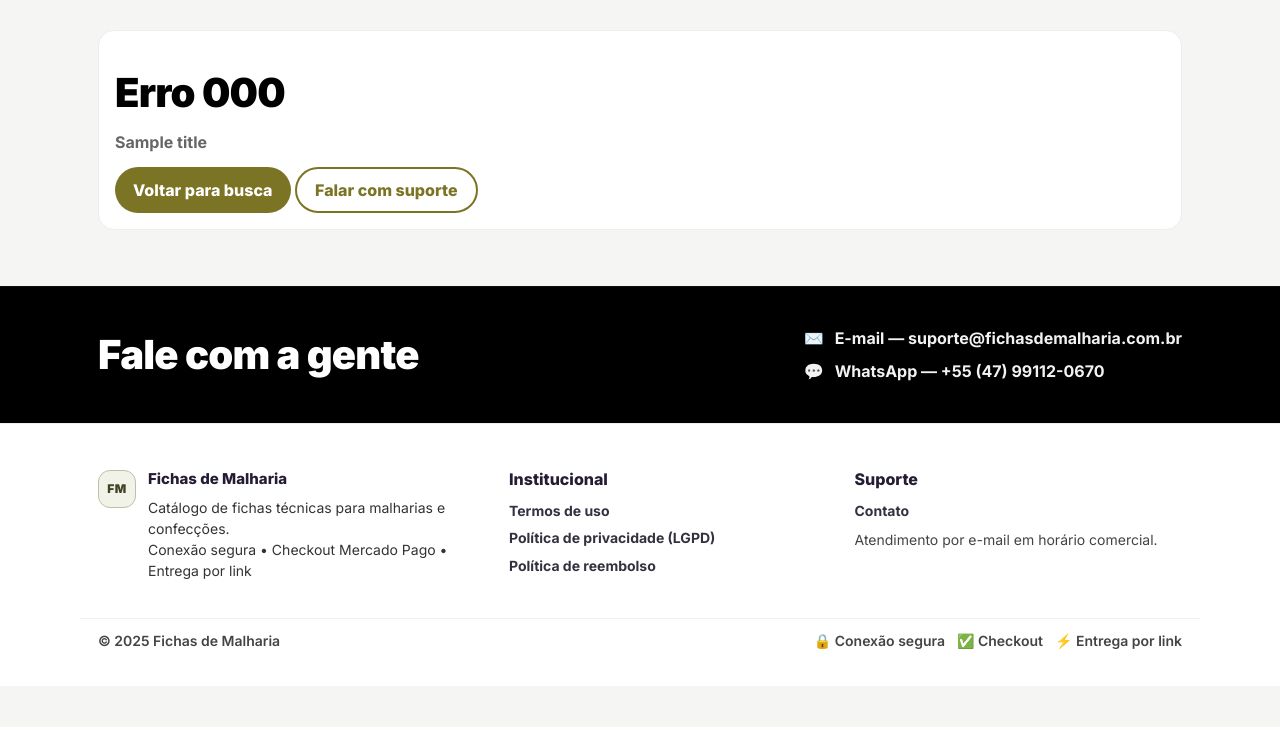
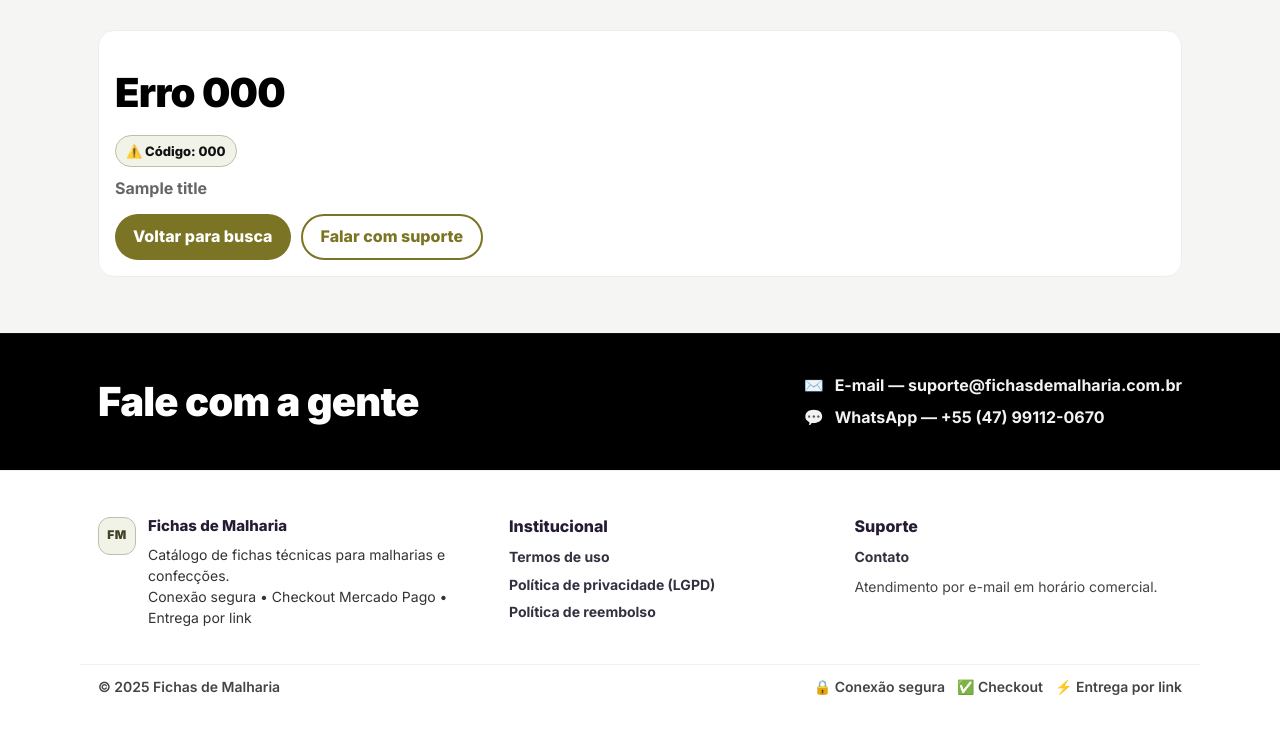
Before and after one commit to AdminAcheTece/FichasMalharia, a Flask app: template templates/error.html in a window 1280 px wide. Shown: the part 73-805 px from the top of the page. Before the commit the page ends 722 px from the top, so only its background shows below. Run offline with Flask 3, Linux system fonts and the light colour scheme; the template is opened without the code that fills it: most values are stand-ins (such as "Sample title", 1, 10 or a date in 2020); some libraries are stand-ins or nearby versions.

Commit message:
Update error.html

```diff
--- a/templates/error.html
+++ b/templates/error.html
@@ -2,9 +2,41 @@
 {% block title %}Erro {{ code }} | Fichas de Malharia{% endblock %}
 {% block content %}
 
+<style>
+  .card.legal{
+    background:#fff;
+    border:1px solid #eee;
+  }
+
+  .home-actions{
+    display:flex;
+    gap:10px;
+    align-items:center;
+    flex-wrap:wrap;
+  }
+
+  /* Destaque discreto para o código de erro */
+  .error-pill{
+    display:inline-flex;
+    align-items:center;
+    gap:8px;
+    margin-top:8px;
+    padding:6px 10px;
+    border-radius:9999px;
+    background: var(--olive-50);
+    border:1px solid var(--line-olive);
+    color:#111;
+    font-weight:800;
+    font-size:13px;
+    width:fit-content;
+  }
+</style>
+
 <div class="card legal">
   <h1>Erro {{ code }}</h1>
-  <p class="muted"><b>{{ title }}</b></p>
+  <div class="error-pill">⚠️ Código: {{ code }}</div>
+
+  <p class="muted" style="margin-top:10px;"><b>{{ title }}</b></p>
   <p>{{ message }}</p>
 
   <div class="home-actions" style="margin-top:14px;">
```
